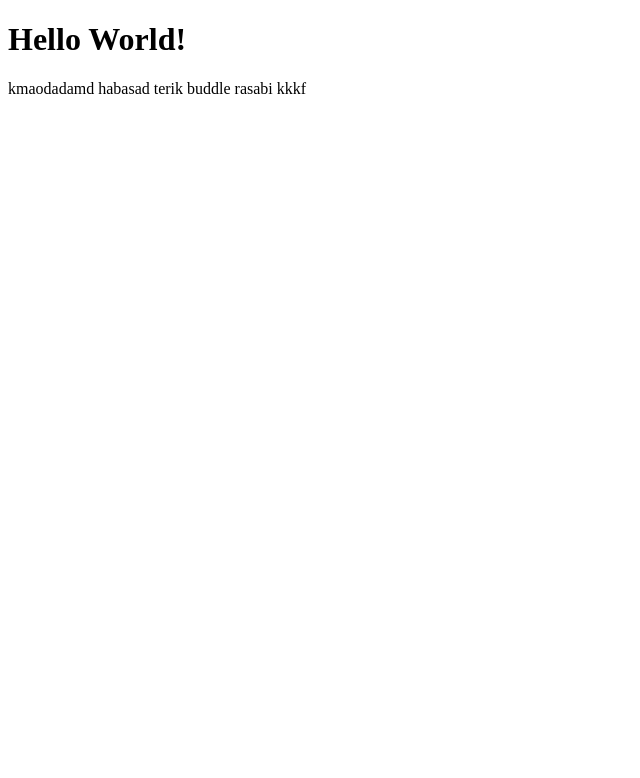
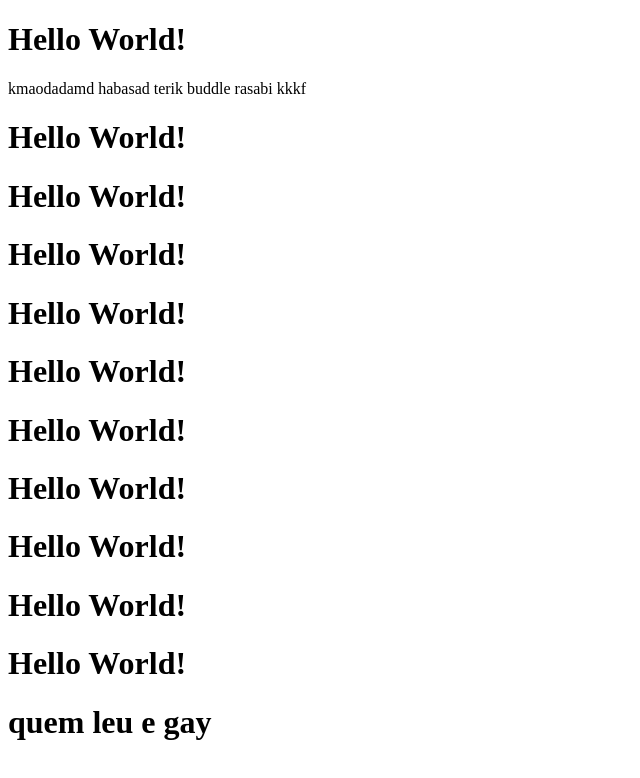
Before and after one commit to acksonx/sistemame, a plain HTML site: page index.html in a window 1280 px wide. Shown: the whole page, without its empty margins (0-640 px from the left). Drawn offline with Linux system fonts and the light colour scheme.

Commit message:
adc texto

```diff
--- a/index.html
+++ b/index.html
@@ -8,6 +8,17 @@
 <body>
     <h1>Hello World!</h1>
     <p> kmaodadamd habasad terik buddle rasabi kkkf</p>
+    <h1>Hello World!</h1>
+    <h1>Hello World!</h1>
+    <h1>Hello World!</h1>
+    <h1>Hello World!</h1>
+    <h1>Hello World!</h1>
+    <h1>Hello World!</h1>
+    <h1>Hello World!</h1>
+    <h1>Hello World!</h1>
+    <h1>Hello World!</h1>
+    <h1>Hello World!</h1>
+    <h1>quem leu e gay</h1>
 
 </body>
 </html>
```
